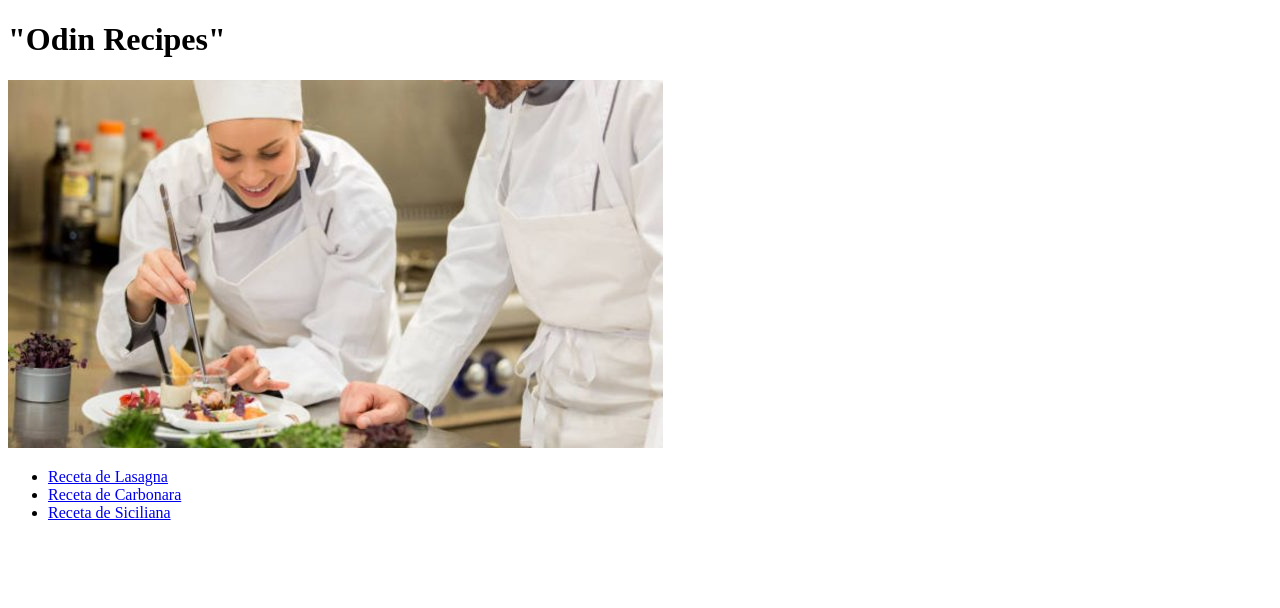
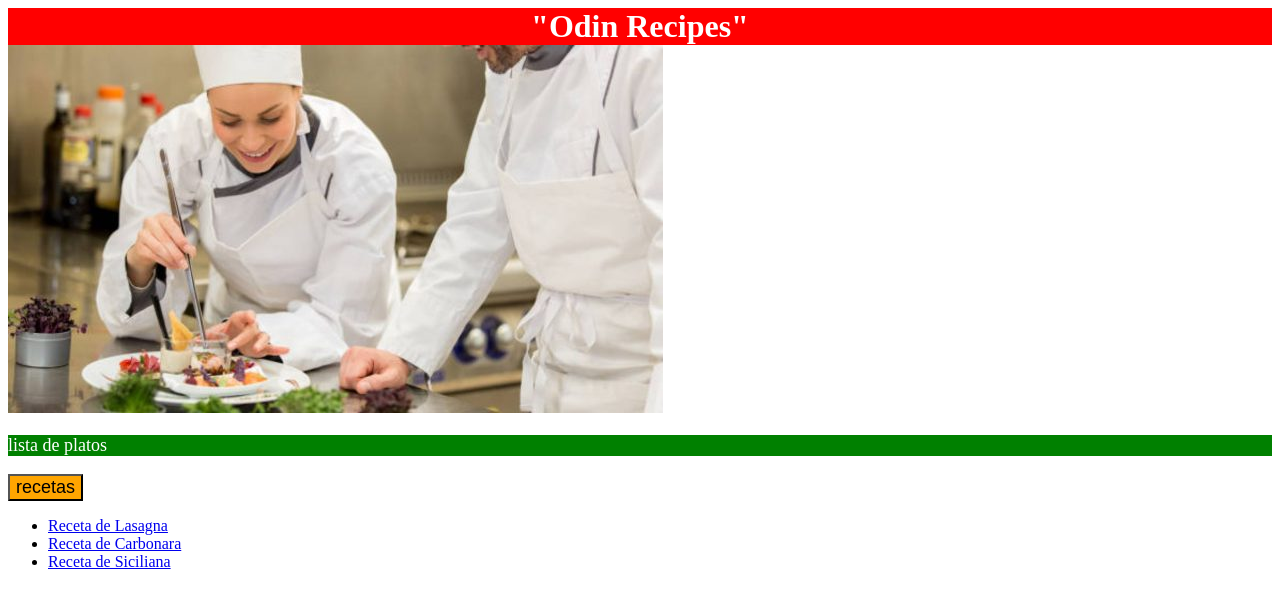
Before and after one commit to afrentador/odin-recipes, a plain HTML site: page index.html in a window 1280 px wide. Drawn offline with Linux system fonts and the light colour scheme.

Commit message:
Edit index.html and style.css

```diff
--- a/index.html
+++ b/index.html
@@ -1,14 +1,26 @@
 <!DOCTYPE html>
 <html lang="en">
-    <meta charset="utf-8">
-    <title>odin-recipes</title>
     <head>
-        <h1>"Odin Recipes"</h1>
+        <meta charset="utf-8">
+        <title>odin-recipes</title>
+        <link rel="stylesheet" href="style.css">
+        <style>
+            p {
+                background-color: green;
+                color: white;
+                font-size: 18px;
+            }
+        </style>
+    </head>
+    <body>
+        <div>"Odin Recipes"</div>
         <img src="./imagenes/cocineros.jpg" alt="">
+        <p>lista de platos</p>
+        <button style="background-color: orange; font-size: 18px;">recetas</button>
         <ul>
             <li><a href="recipes/lasagna.html">Receta de Lasagna</a></li>
             <li><a href="recipes/carbonara.html">Receta de Carbonara</a></li>
             <li><a href="recipes/siciliana.html">Receta de Siciliana</a></li>
         </ul>
-    </head>
+    </body>
 </html>
--- /dev/null
+++ b/style.css
@@ -0,0 +1,7 @@
+div{
+    background-color: red;
+    color: white;
+    font-size: 32px;
+    text-align: center;
+    font-weight: bold;
+}
```
